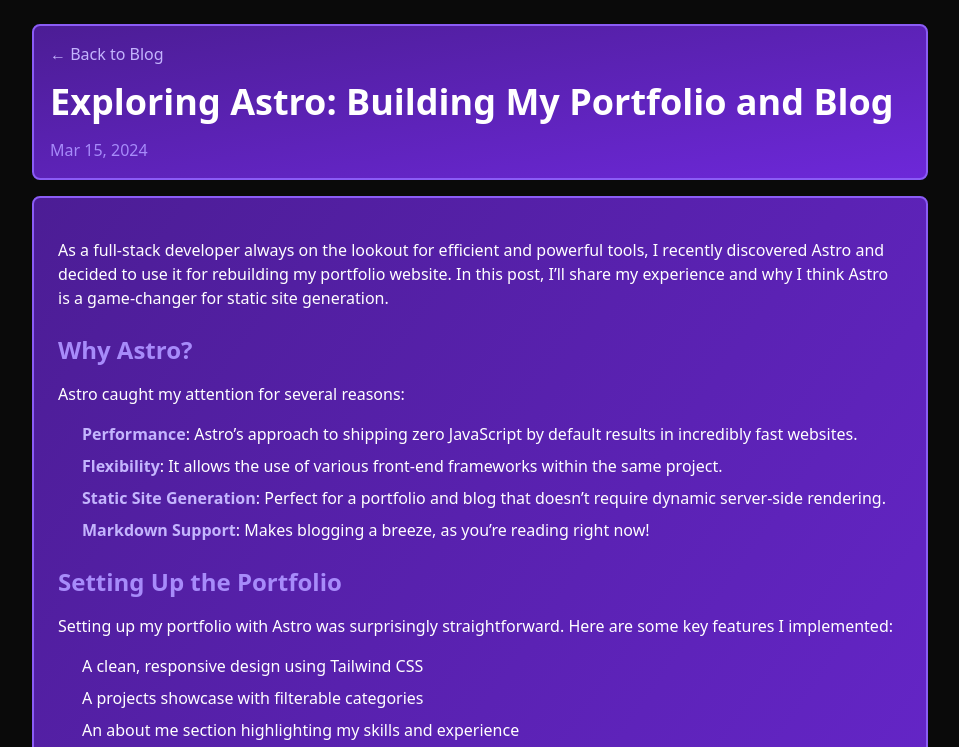
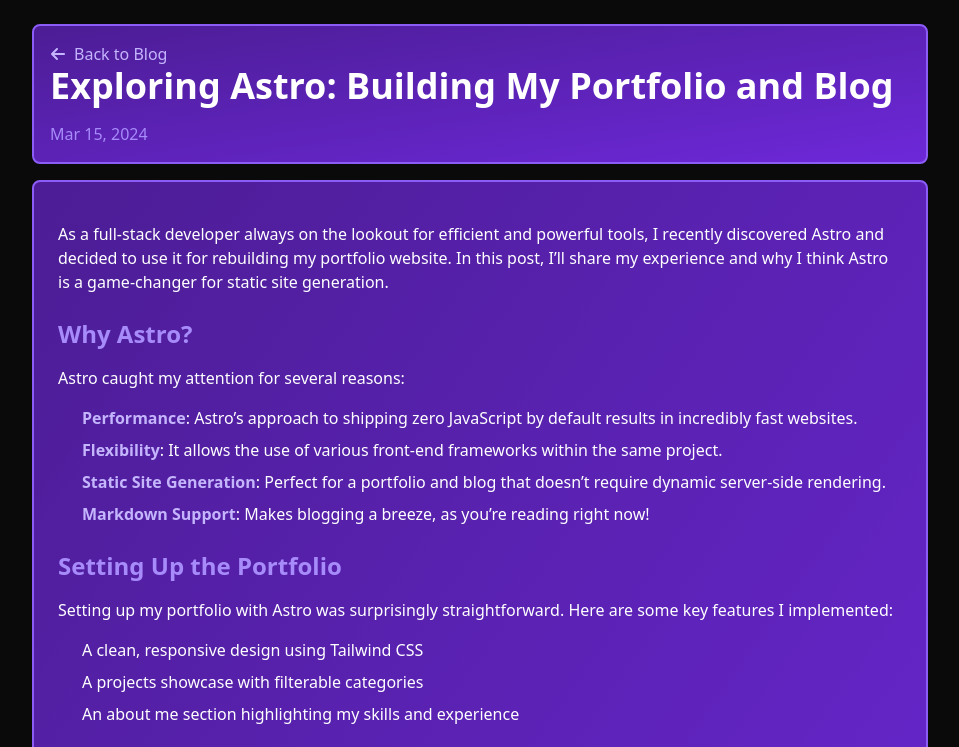
Before and after one commit to Naghell/portfolio-astro, an Astro site: page /blog/exploring-astro-for-portfolio in a window 1280 px wide. Shown: the top 747 px of the page, without its empty margins (160-1119 px from the left). Built offline with nearby package versions, Linux system fonts and the light colour scheme; Astro itself is replaced by a stand-in of ours; no server answers.

Commit message:
Fixes headers

```diff
--- a/src/pages/blog/[...slug].astro
+++ b/src/pages/blog/[...slug].astro
@@ -2,6 +2,7 @@
 import { getCollection } from "astro:content";
 import type { CollectionEntry } from "astro:content";
 import Layout from "../../layouts/Layout.astro";
+import { FaArrowLeft } from "react-icons/fa6";
 
 export async function getStaticPaths() {
   const posts = await getCollection("blog");
@@ -34,10 +35,11 @@
         class="bg-gradient-to-br from-violet-900 to-violet-700 hover:from-violet-800 hover:to-violet-600 transition-all duration-300 border-2 border-violet-500 rounded-lg p-4"
       >
         <a
-          href="/blog"
-          class="text-violet-300 hover:text-white transition-colors mb-4 inline-block"
+          href="/"
+          class="text-violet-300 hover:text-white transition-colors flex gap-2 items-center"
         >
-          ← Back to Blog
+          <FaArrowLeft />
+          Back to Blog
         </a>
         <h1 class="text-4xl font-bold mb-4">{post.data.title}</h1>
         <time
```
